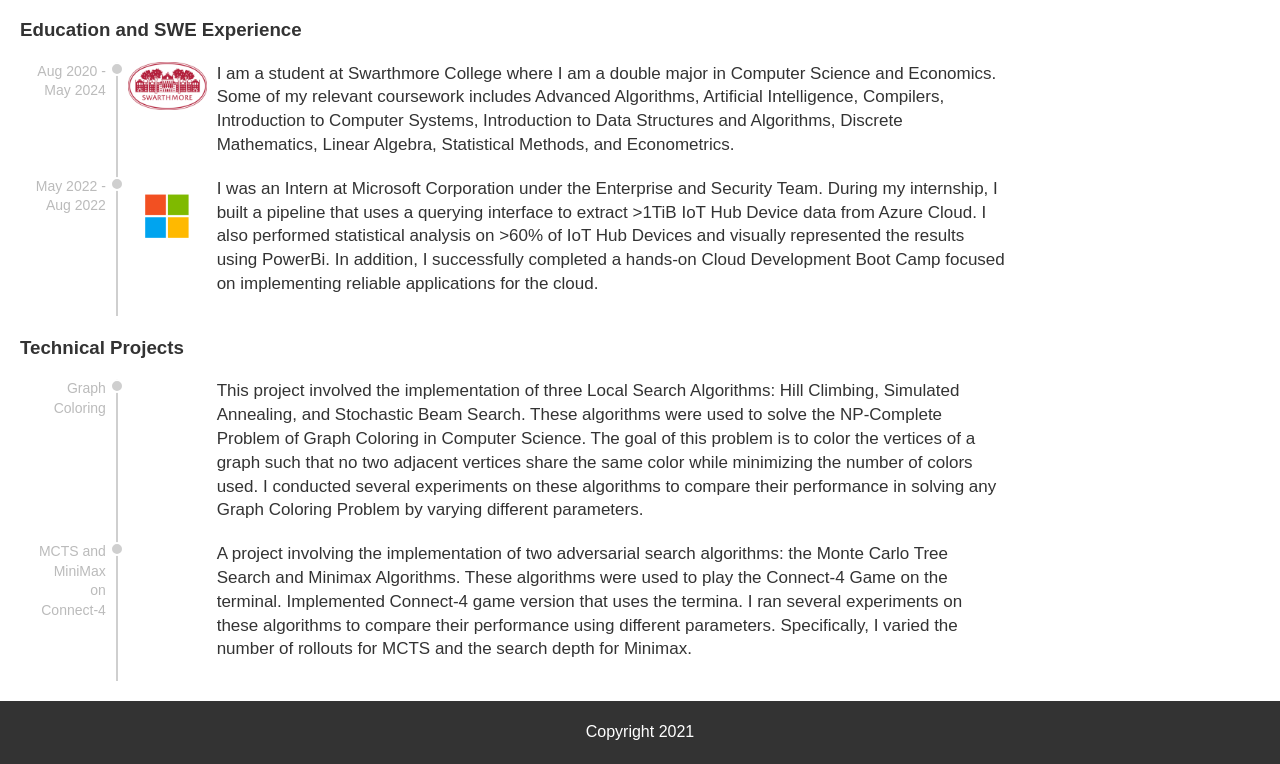
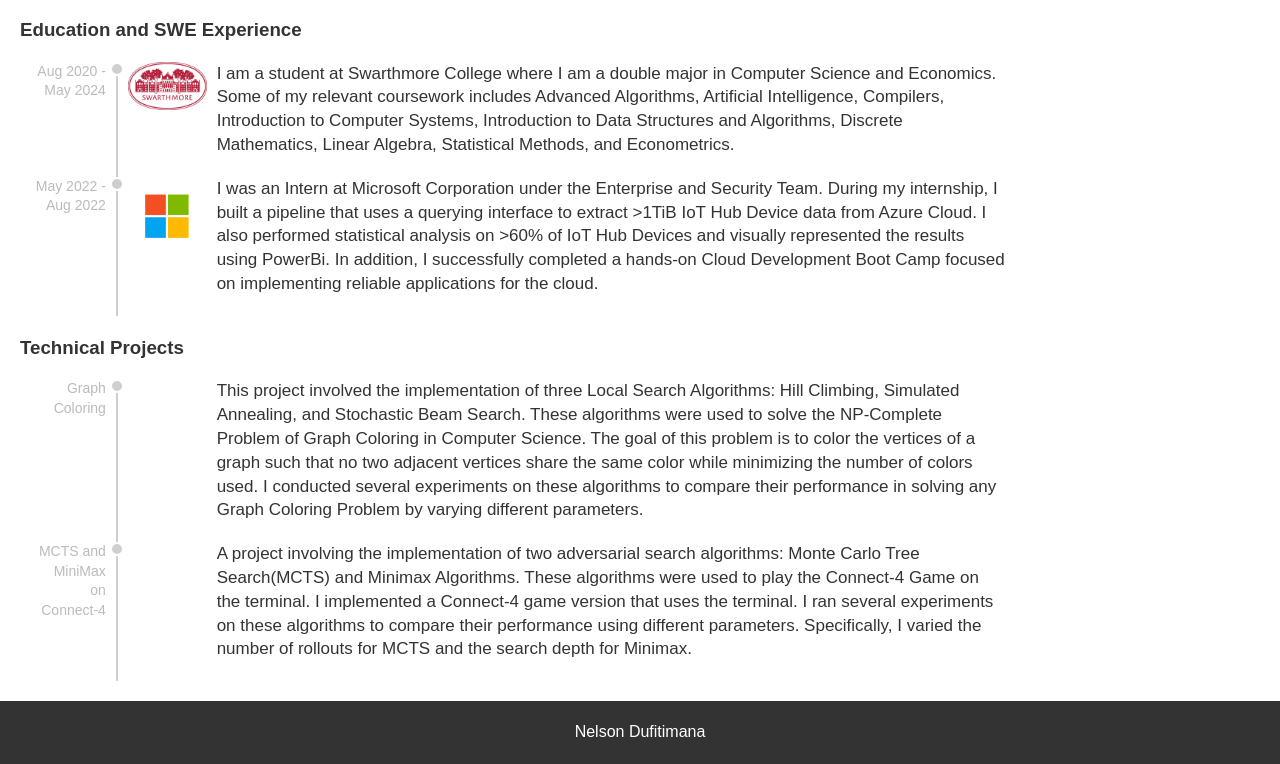
Before and after one commit to ndufitimana/ndufitimana.github.io, a plain HTML site: page index.html in a window 1280 px wide. Shown: the part 350-1114 px from the top of the page. Drawn offline with Linux system fonts and the light colour scheme.

Commit message:
fixing grammar

```diff
--- a/index.html
+++ b/index.html
@@ -10,7 +10,6 @@
         <h1>Nelson Dufitimana</h1>
         <nav>
             <ul>
-            <li><a href="#">About</a></li>
             <li><a href="#">Blog</a></li>
             </ul>
         </nav>
@@ -80,7 +79,13 @@
                     <div class="entry-dot"></div>
                   </div>
                   <div class="desc">
-                    This project involved the implementation of three Local Search Algorithms: Hill Climbing, Simulated Annealing, and Stochastic Beam Search. These algorithms were used to solve the NP-Complete Problem of Graph Coloring in Computer Science. The goal of this problem is to color the vertices of a graph such that no two adjacent vertices share the same color while minimizing the number of colors used. I conducted several experiments on these algorithms to compare their performance in solving any Graph Coloring Problem by varying different parameters.
+                    This project involved the implementation of three Local Search Algorithms:
+                    Hill Climbing, Simulated Annealing, and Stochastic Beam Search.
+                    These algorithms were used to solve the NP-Complete Problem of Graph Coloring in Computer Science.
+                    The goal of this problem is to color the vertices of a graph such that no two adjacent vertices share
+                    the same color while minimizing the number of colors used.
+                    I conducted several experiments on these algorithms to compare their performance
+                    in solving any Graph Coloring Problem by varying different parameters.
 
                   </div>
                 </div>
@@ -93,13 +98,15 @@
                     <div class="entry-dot"></div>
                   </div>
                   <div class="desc">
-                    A project involving the implementation of two adversarial search algorithms: the Monte Carlo Tree Search and Minimax Algorithms. These algorithms were used to play the Connect-4 Game on the terminal. Implemented Connect-4 game version that uses the termina. I ran several experiments on these algorithms to compare their performance using different parameters. Specifically, I varied the number of rollouts for MCTS and the search depth for Minimax.
-                  </div>
+                    A project involving the implementation of two adversarial search algorithms:
+                    Monte Carlo Tree Search(MCTS) and Minimax Algorithms. These algorithms were used to play the Connect-4 Game on the terminal.
+                    I implemented a Connect-4 game version that uses the terminal. I ran several experiments on these algorithms to compare
+                    their performance using different parameters. Specifically, I varied the number of rollouts for MCTS and the search depth for Minimax.                  </div>
                 </div>
               </div>
             </div>
     <footer>
-      <p>Copyright 2021 </p>
+      <p>Nelson Dufitimana </p>
     </footer>
   </body>
 </html>
```
